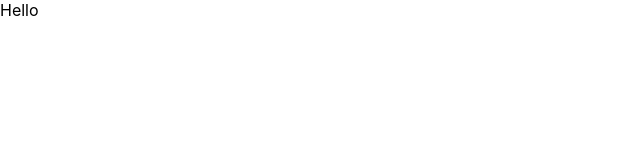
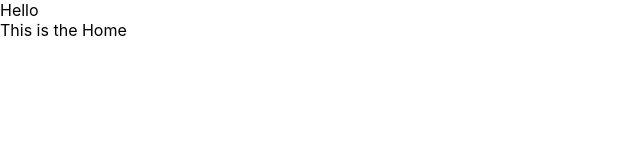
Before and after one commit to Creasser/Blakes-Bookshelf, a React (Create React App) app: page / in a window 1280 px wide. Shown: the top 160 px of the page, without its empty margins (0-640 px from the left). Built offline with nearby package versions, Linux system fonts and the light colour scheme.

Commit message:
add home and navbar components

```diff
--- a/src/App.js
+++ b/src/App.js
@@ -1,5 +1,7 @@
 import React from 'react';
-
+import NavBar from './NavBar';
+import Home from './Home';
+import { Route } from 'react-router-dom';
 //create NavBar component that will have links to the Home page, book page, and add book page
 //create Home component, this component will just have general information about the website
 //create BookShelf component: This component will display a small preview of all the books. When the book is clicked on, the user will be redirected to another page that shows only the book clicked on and more information about the book.
@@ -8,7 +10,10 @@ import React from 'react';
 function App() {
   return (
     <div>
-      Hello
+      <NavBar />
+      <Route exact path="/">
+        <Home />
+      </Route>
     </div>
   );
 }
--- /dev/null
+++ b/src/Home.js
@@ -0,0 +1,9 @@
+import React from "react";
+
+function Home(){
+    return (
+        <div>This is the Home</div>
+    )
+}
+
+export default Home
--- /dev/null
+++ b/src/NavBar.js
@@ -0,0 +1,11 @@
+import React from "react";
+import { NavLink } from "react-router-dom";
+
+
+function NavBar(){
+    return (
+        <div>Hello</div>
+    )
+}
+
+export default NavBar
```
